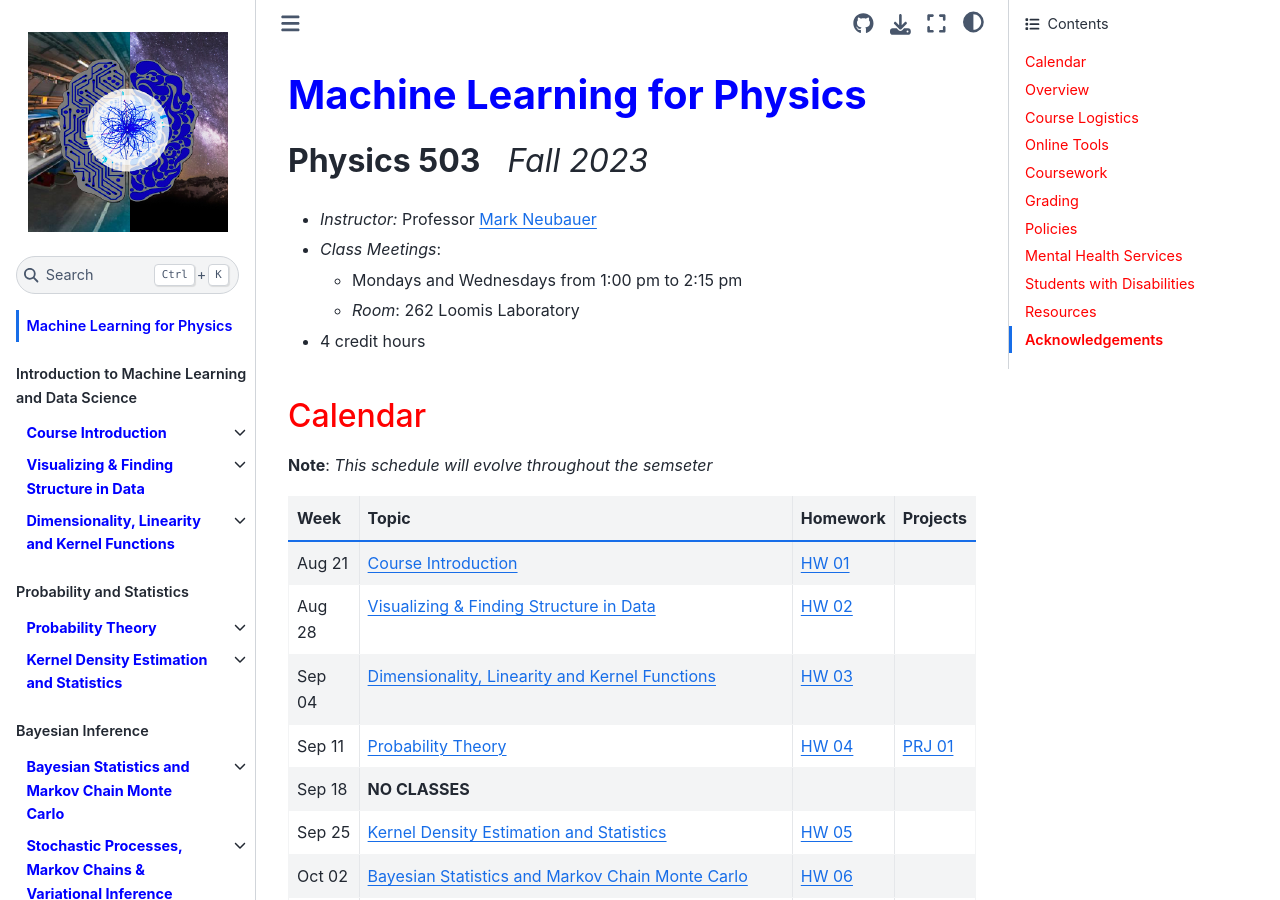
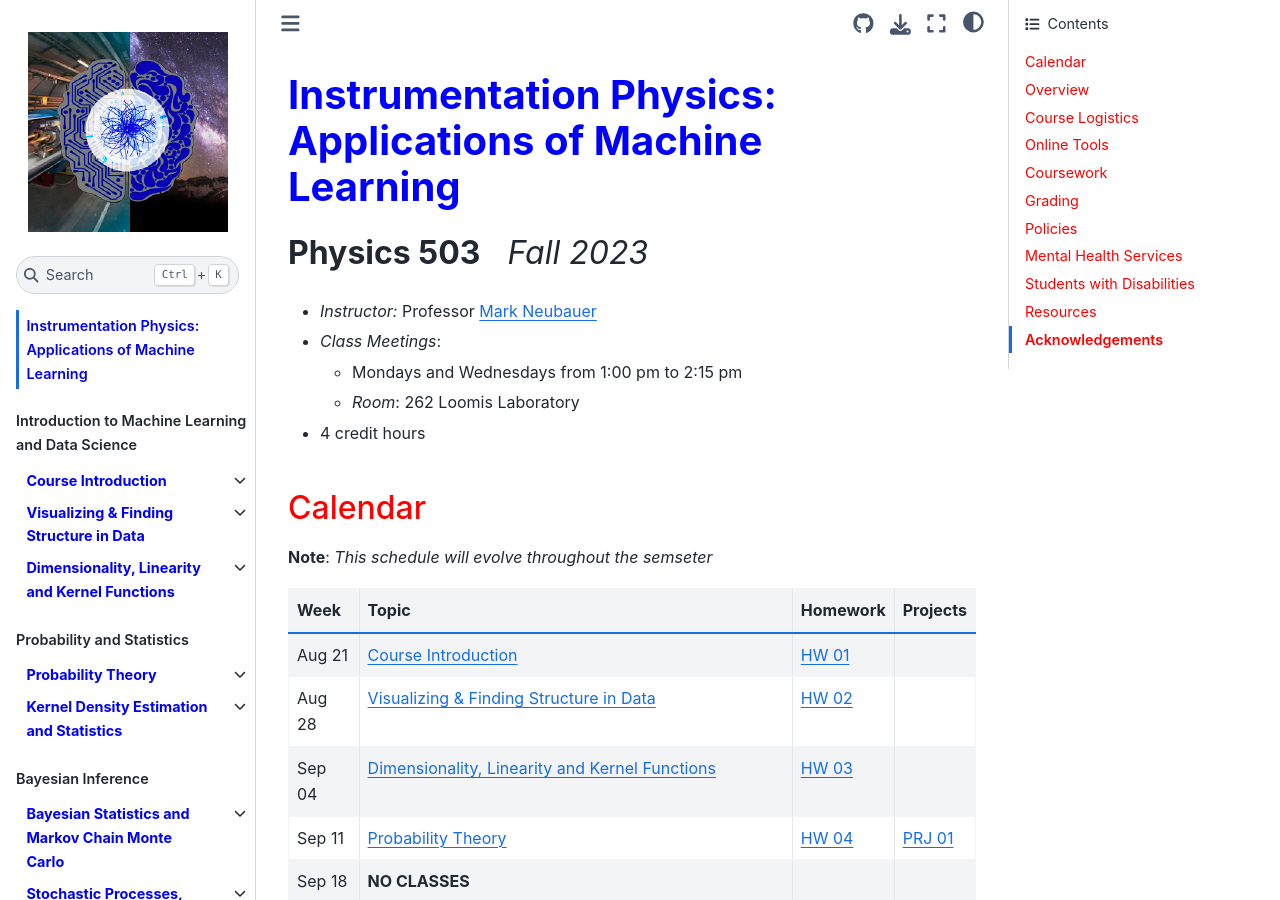
Before and after one commit to illinois-ipaml/MachineLearningForPhysics, a Jupyter Book: the page built from intro.md, in a window 1280 px wide and 900 px high. Built offline with Jupyter Book 1.0.4 settings and Sphinx 7.4.7 and the Sphinx Book theme 1.1.4, drawn with Linux system fonts in a browser that asks for light colours; pages that are not in the unit, such as notebooks, are missing from menus.

Commit message:
propoer title update

```diff
--- a/intro.md
+++ b/intro.md
@@ -1,4 +1,4 @@
-# <span style="color:Blue">__Machine Learning for Physics__</span>
+# <span style="color:Blue">__Instrumentation Physics: Applications of Machine Learning__</span>
 
 <font size="6"> __Physics 503__ &nbsp; *Fall 2023* </font>
 * *Instructor:* Professor [Mark Neubauer](https://marksneubauer.com)
```
